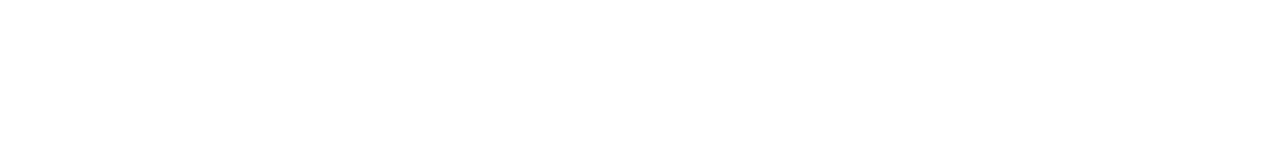
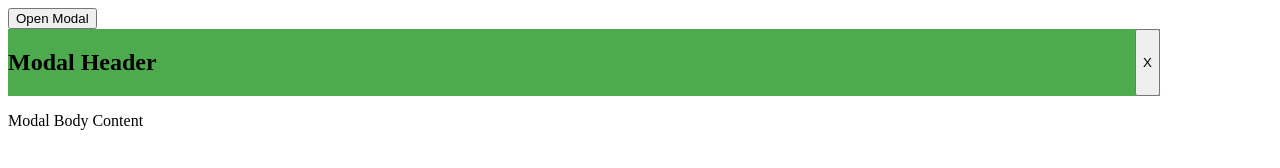
Before and after one commit to acciojob/css-modal-SubhradeepSeth, a website: page main.html in a window 1280 px wide. Drawn offline with Linux system fonts and the light colour scheme.

Commit message:
created a submission

```diff
--- a/main.html
+++ b/main.html
@@ -10,7 +10,18 @@
 	<!-- the entire body must be written by student -->
     <script type="text/javascript" src="./script.js">
 </script>
-
+ <button id="openModal">Open Modal</button>
+    <div id="modal" class="modal">
+        <div class="modal-content">
+            <div class="modal-header">
+                <h2>Modal Header</h2>
+                <button id="closeModal" class="close-modal">X</button>
+            </div>
+            <div class="modal-body">
+                <p>Modal Body Content</p>
+            </div>
+        </div>
+    </div>
 </body>
 
 </html>
--- a/script.js
+++ b/script.js
@@ -1 +1,14 @@
 //your JS code here. If required.
+document.getElementById("openModal").addEventListener("click", function () {
+    document.getElementById("modal").style.display = "block";
+});
+
+document.getElementById("closeModal").addEventListener("click", function () {
+    document.getElementById("modal").style.display = "none";
+});
+
+document.addEventListener("click", function (e) {
+    if (e.target === document.getElementById("modal")) {
+        document.getElementById("modal").style.display = "none";
+    }
+});
--- a/styles.css
+++ b/styles.css
@@ -1 +1,14 @@
-/*  your css code here. If applicable */
+
+.modal-header{
+	display:flex;
+	justify-content:space-between;
+	background:#4eab4d;
+}
+#modal{
+	background-color:white;
+	width:90vw;
+	height:130px;
+	display:flex;
+	flex-direction:column;
+
+}
```
